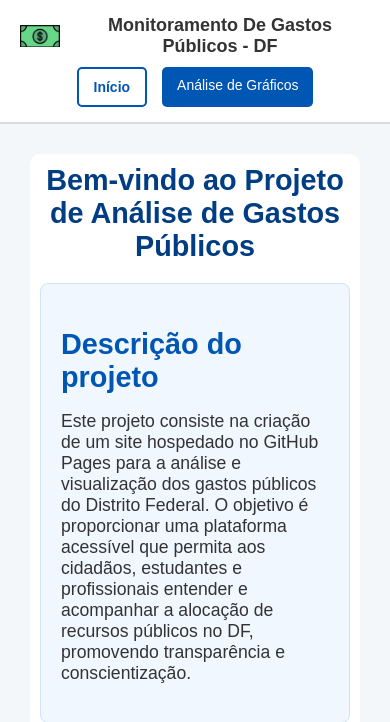
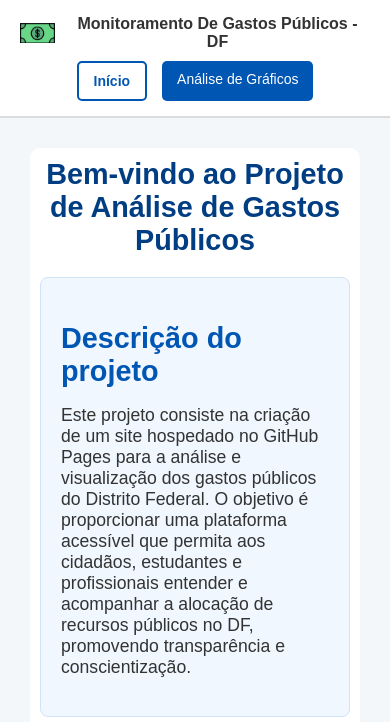
Before and after one commit to unb-mds/Squad13, a Flask app: page / in a window 390 px wide. Shown: the top 722 px of the page. Run offline with Flask 2, Linux system fonts and the light colour scheme.

Commit message:
Adicionada responsividade para dispositivos móveis muito pequenos (480px) Co-authored-by: Lucas Mendonça <lucasmendoncaarruda5@gmail.com>

```diff
--- a/codigo/project/static/css/style.css
+++ b/codigo/project/static/css/style.css
@@ -322,3 +322,18 @@ ol li::marker {
     font-size: 14px;
   }
 }
+
+/* Dispositivos móveis muito pequenos (como celulares antigos) */
+@media (max-width: 480px) {
+  h1 {
+    font-size: 16px;
+  }
+
+  .header-logo {
+    width: 35px;
+  }
+
+  .content {
+    padding: 10px;
+  }
+}
```
